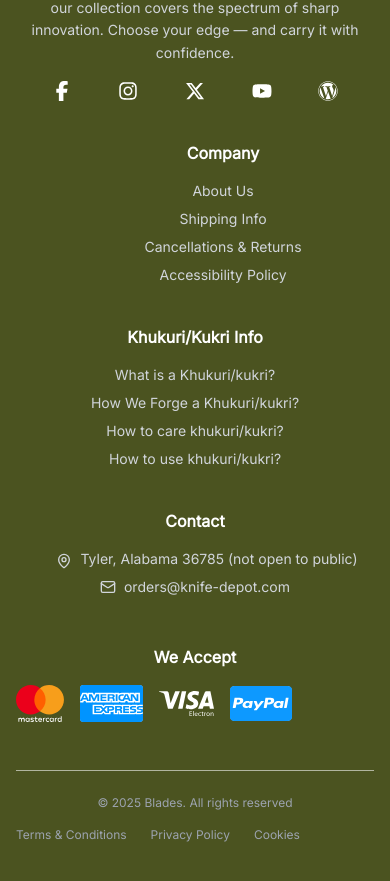
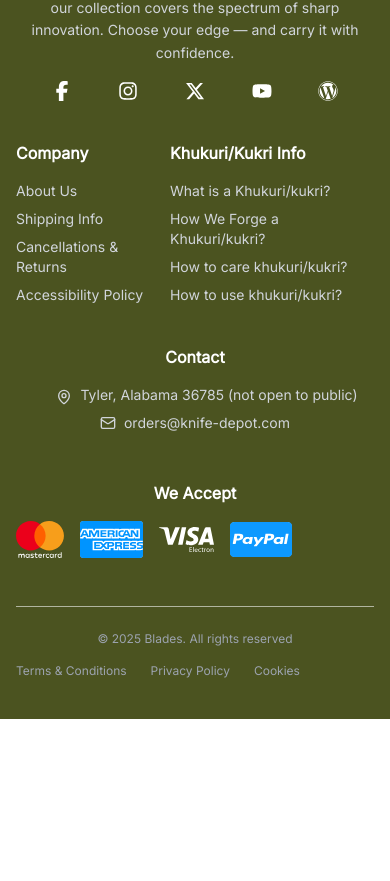
Before and after one commit to zennie2001/rgcreationsnepal, a Next.js app: page / in a window 390 px wide. Shown: the part 8892-9773 px from the top of the page. After the commit the page ends 9611 px from the top, so only its background shows below. Built offline with nearby package versions, Linux system fonts and the light colour scheme.

Commit message:
sid commit4

```diff
--- a/src/sections/Footer.tsx
+++ b/src/sections/Footer.tsx
@@ -1,6 +1,6 @@
 "use client";
 import React, { useState } from "react";
-import { Users } from 'lucide-react';
+import { Users } from "lucide-react";
 import Link from "next/link";
 import {
   FaFacebookF,
@@ -91,7 +91,8 @@ const Footer = () => {
         </div>
 
         {/*1st Middle Column */}
-        <div className="flex flex-col ms-14  text-center md:text-left gap-6">
+        <div className="flex md:col-span-2 md:gap-28">
+          <div className="flex flex-col md:ms-14  text-left gap-6">
             <div>
               <h4 className="text-white font-semibold text-base md:text-lg  mb-4">
                 Company
@@ -115,7 +116,7 @@ const Footer = () => {
             </div>
           </div>
           {/*2nd Middle Column */}
-        <div className="flex flex-col  text-center md:text-left gap-6">
+          <div className="flex flex-col  text-left gap-6">
             <div>
               <h4 className="text-white font-semibold text-base md:text-lg  mb-4">
                 Khukuri/Kukri Info
@@ -128,14 +129,13 @@ const Footer = () => {
                   <Link href="/#">How We Forge a Khukuri/kukri?</Link>
                 </li>
                 <li>
-                <Link href="/#">
-                  How to care khukuri/kukri?
-                </Link>
+                  <Link href="/#">How to care khukuri/kukri?</Link>
                 </li>
                 <li>
                   <Link href="/#">How to use khukuri/kukri?</Link>
                 </li>
               </ul>
+            </div>
           </div>
         </div>
 
```
Lines whose indentation alone changed are shown as unchanged.
